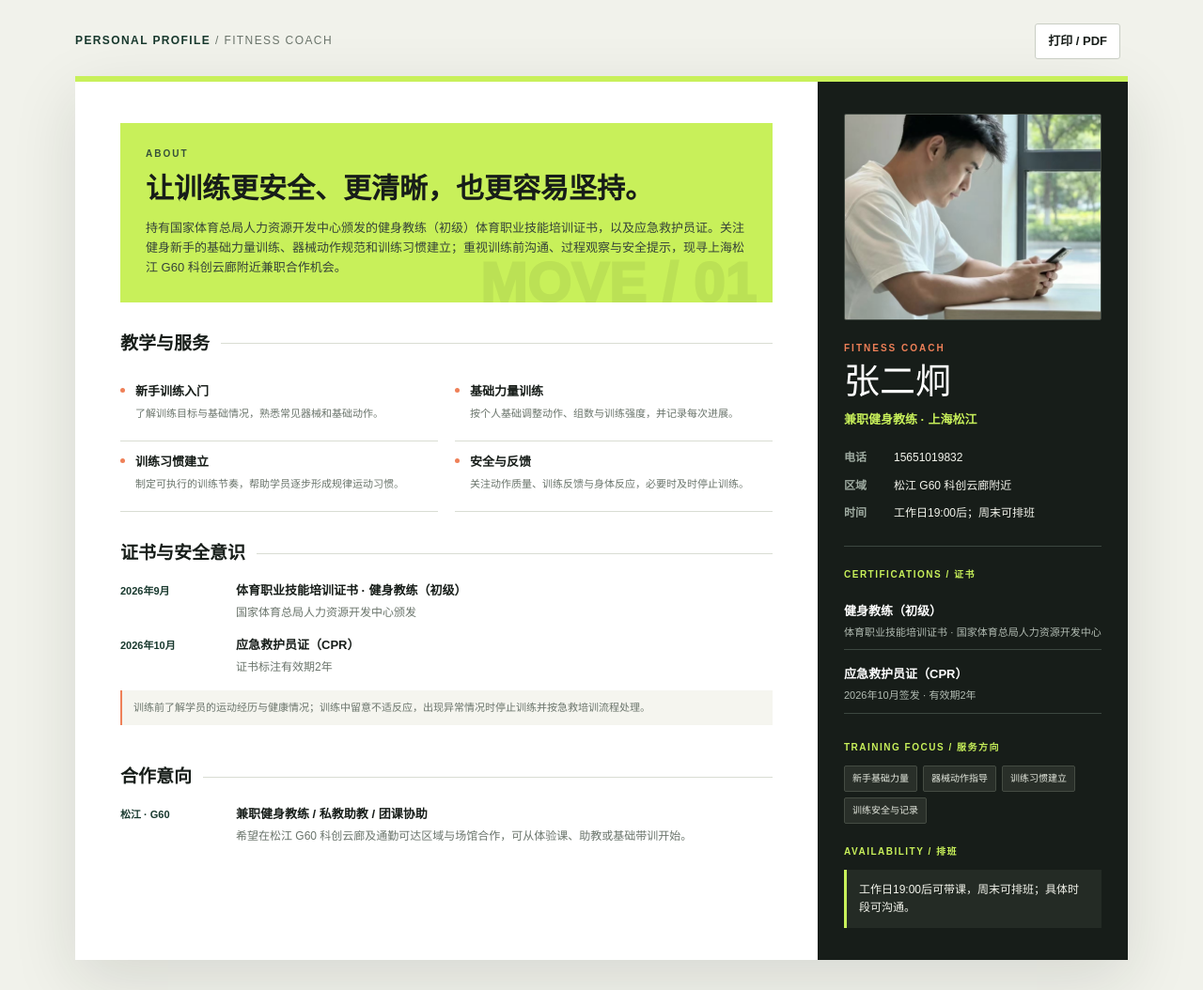
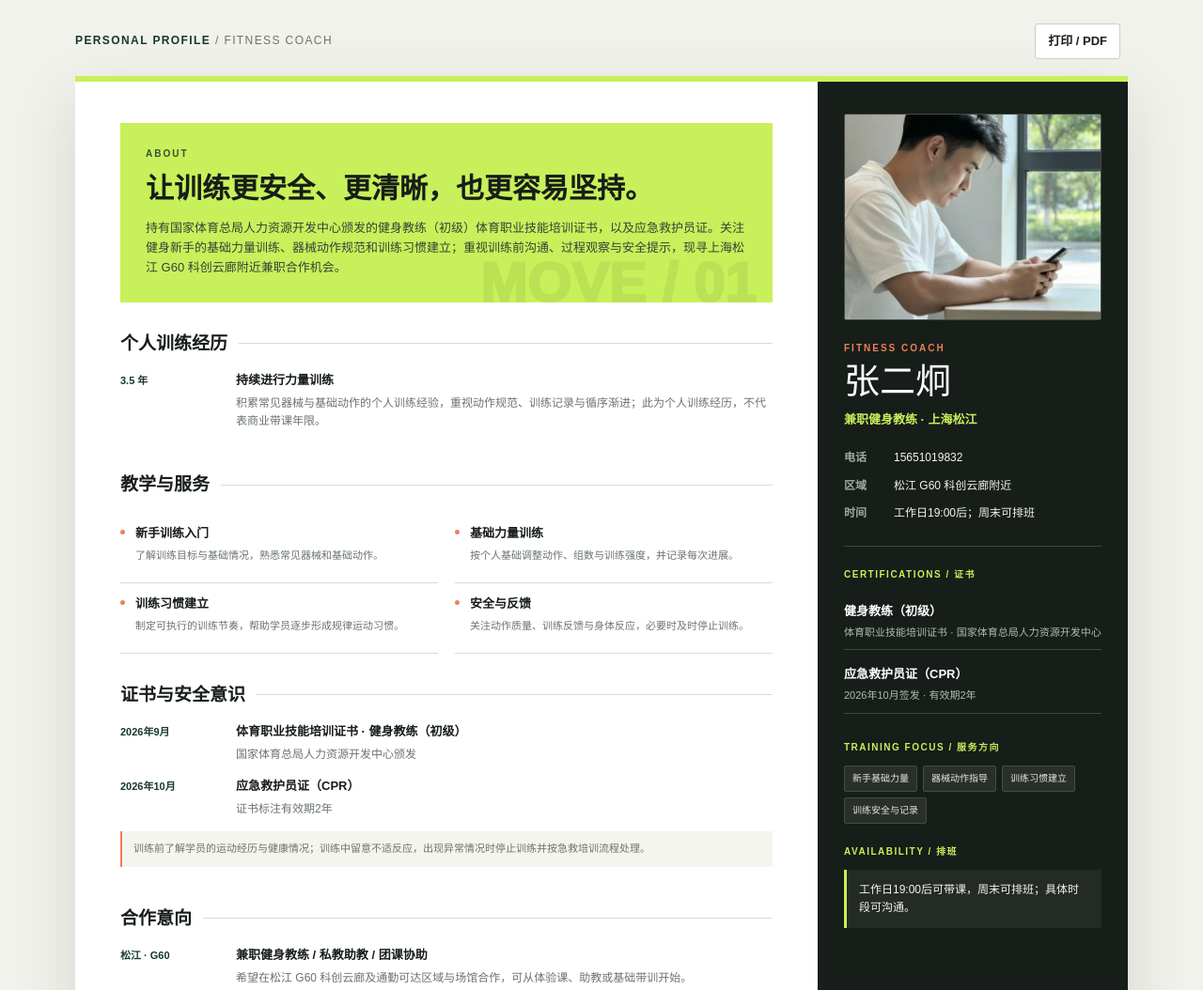
Before and after one commit to zhangerjuong-afk/zej-resume, a plain HTML site: page index.html in a window 1280 px wide. Shown: the top 1054 px of the page at 94% size. Drawn offline with Linux system fonts and the light colour scheme.

Commit message:
Add personal training experience

```diff
--- a/index.html
+++ b/index.html
@@ -65,6 +65,10 @@
           <p data-field="summary">持有国家体育总局人力资源开发中心颁发的健身教练（初级）体育职业技能培训证书，以及应急救护员证。关注健身新手的基础力量训练、器械动作规范和训练习惯建立；重视训练前沟通、过程观察与安全提示，现寻上海松江 G60 科创云廊附近兼职合作机会。</p>
         </section>
         <section class="section">
+          <div class="section-head"><h2>个人训练经历</h2></div>
+          <div class="item"><div class="item-time">3.5 年</div><div><h3>持续进行力量训练</h3><p>积累常见器械与基础动作的个人训练经验，重视动作规范、训练记录与循序渐进；此为个人训练经历，不代表商业带课年限。</p></div></div>
+        </section>
+        <section class="section">
           <div class="section-head"><h2>教学与服务</h2></div>
           <div class="course-grid">
             <div class="course"><h3 data-field="service1Title">新手训练入门</h3><p data-field="service1Desc">了解训练目标与基础情况，熟悉常见器械和基础动作。</p></div>
```
